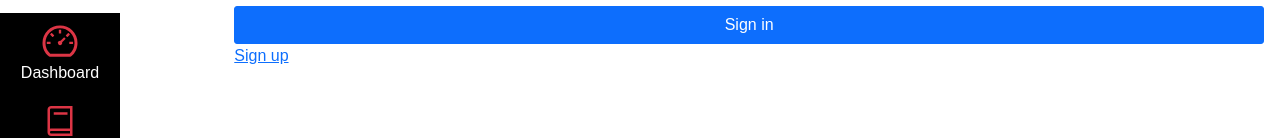
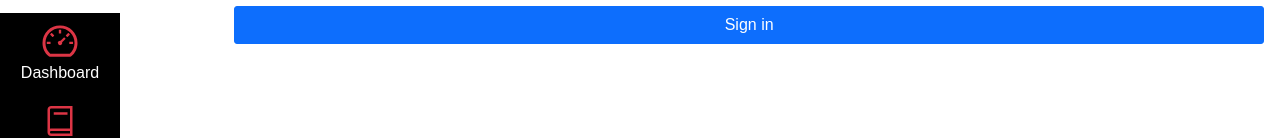
Before and after one commit to YASH-MOHARIR/Kanbas-webdev-project-Yash-Moharir, a React (Create React App) app: page /Account/Signin in a window 1280 px wide. Shown: the part 158-296 px from the top of the page. Built offline with nearby package versions, Linux system fonts and the light colour scheme; no server answers.

Commit message:
fixed first sign up

```diff
--- a/src/Account/Signin.tsx
+++ b/src/Account/Signin.tsx
@@ -42,13 +42,9 @@ export default function Signin() {
         id="wd-password"
       />
       <button onClick={signin} id="wd-signin-btn" className="btn btn-primary w-100">
-        {" "}
-        Sign in{" "}
+        Sign in
       </button>
-      <Link id="wd-signup-link" to="/Account/Signup">
-        {" "}
-        Sign up{" "}
-      </Link>
+
     </div>
   );
 }
--- a/src/Account/Signup.tsx
+++ b/src/Account/Signup.tsx
@@ -13,8 +13,8 @@ export default function Signup() {
 
     try{
       const currentUser = await client.signup(user);
-      dispatch(setCurrentUser(currentUser));
-      navigate("/Account/Profile");
+      if(currentUser) alert("Sign Up Succesfull. Please Sign in to continue");
+      navigate("/Account/signin");
     }catch (error: any) {
       alert(error.response.data.message);
     }
@@ -31,7 +31,6 @@ export default function Signup() {
       <button type="submit" onClick={signup} className="wd-signup-btn btn btn-primary mb-2 w-100"> Sign up </button><br />
 
 
-      <Link to="/Account/Signin" className="wd-signin-link">Sign in</Link>
 
     </div>
 );}
```
Also changed, not shown: src/Account/AccountNavigation.tsx (line endings or trailing spaces).
